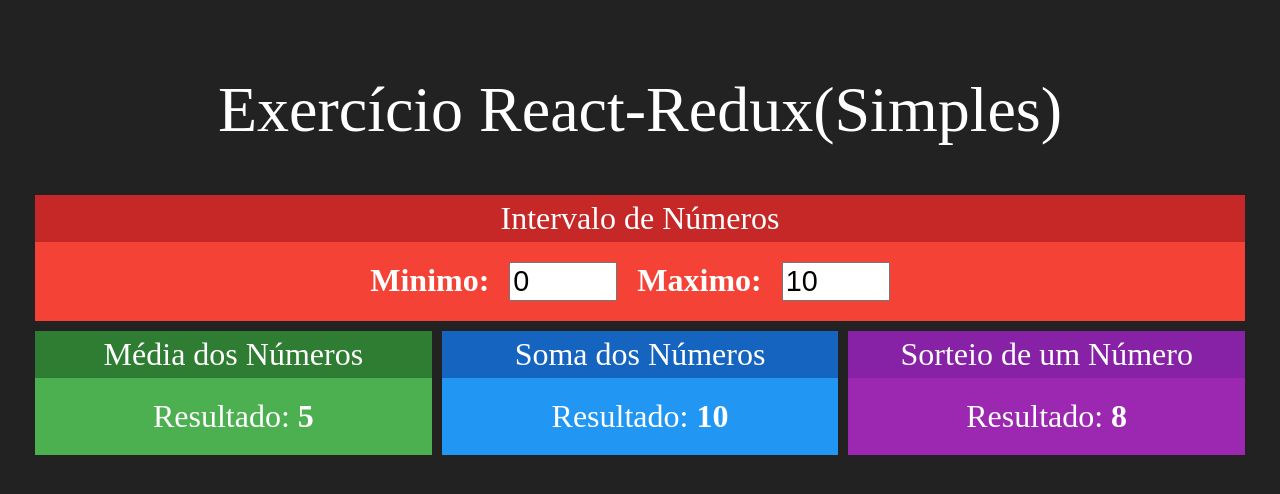
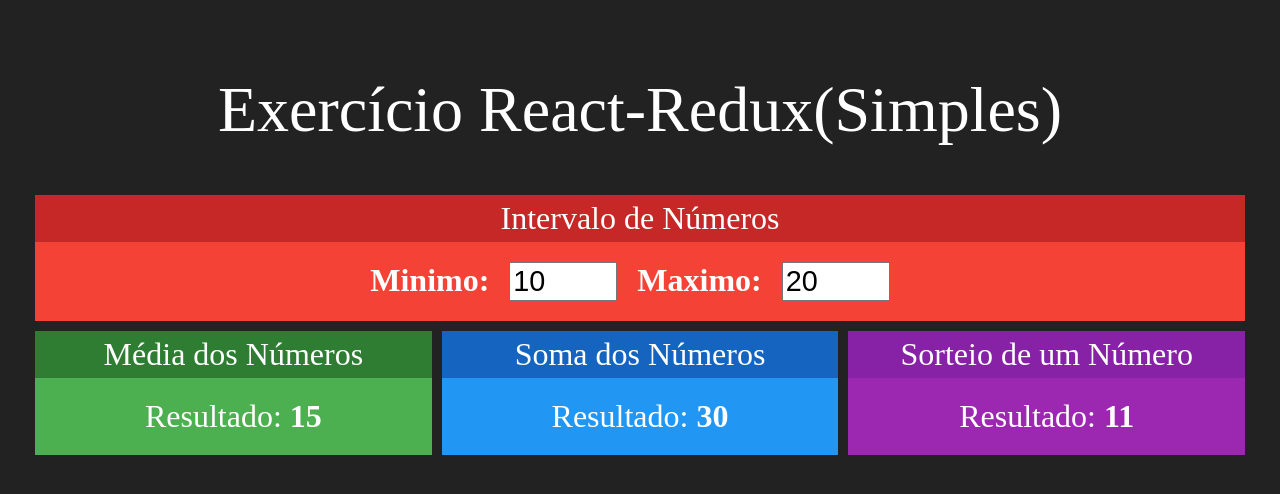
Before and after one commit to diogo-lima-flooxai/project-redux-state-management, a React (Create React App) app in the folder redux-simples/: page / in a window 1280 px wide. Shown: the top 494 px of the page. Built offline with nearby package versions, Linux system fonts and the light colour scheme.

Commit message:
feat: add logic using useState without redux

```diff
--- a/redux-simples/src/App.js
+++ b/redux-simples/src/App.js
@@ -1,4 +1,5 @@
 import './App.css';
+import { useState } from 'react';
 
 import Intervalo from './components/Intervalo';
 import Media from './components/Media';
@@ -6,16 +7,20 @@
 import Sorteio from './components/Sorteio';
 
 function App() {
+
+  const [min, setMin] = useState(10)
+  const [max, setMax] = useState(20)
+
   return (
     <div className="App">
       <h1>Exercício React-Redux(Simples)</h1>
       <div className='linha'>
-        <Intervalo></Intervalo>
+        <Intervalo  min={min} max={max} onMinChanged={setMin} onMaxChanged={setMax}></Intervalo>
       </div>
       <div className='linha'>
-        <Media></Media>
-        <Soma></Soma>
-        <Sorteio></Sorteio>
+        <Media min={min} max={max}></Media>
+        <Soma min={min} max={max}></Soma>
+        <Sorteio min={min} max={max}></Sorteio>
       </div>
     </div>
   );
--- a/redux-simples/src/components/Intervalo.jsx
+++ b/redux-simples/src/components/Intervalo.jsx
@@ -3,16 +3,17 @@
 import Card from './Card'
 
 export default props => {
+  const {min, max} = props
   return (
     <Card title='Intervalo de Números' red>
       <div className='Intervalo'>
         <span>
           <strong>Minimo:</strong>
-          <input type='number' value={0} readOnly />
+          <input type='number' value={min} onChange={e => props.onMinChanged(+e.target.value)} />
         </span>
         <span>
           <strong>Maximo:</strong>
-          <input type='number' value={10} readOnly />
+          <input type='number' value={max} onChange={e => props.onMaxChanged(+e.target.value)} />
         </span>
       </div>
     </Card>
--- a/redux-simples/src/components/Media.jsx
+++ b/redux-simples/src/components/Media.jsx
@@ -1,12 +1,13 @@
 import Card from './Card'
 
 export default props => {
+  const {min, max} = props
   return (
     <Card title='Média dos Números' green>
       <div>
         <span>
           <span>Resultado:</span>
-          <strong> 5</strong>
+          <strong> {(max + min ) / 2}</strong>
         </span>
       </div>
     </Card>
--- a/redux-simples/src/components/Soma.jsx
+++ b/redux-simples/src/components/Soma.jsx
@@ -1,12 +1,13 @@
 import Card from './Card'
 
 export default props => {
+  const {min, max} = props
   return (
     <Card title='Soma dos Números' blue>
       <div>
         <span>
           <span>Resultado:</span>
-          <strong> 10</strong>
+          <strong> { max + min}</strong>
         </span>
       </div>
     </Card>
--- a/redux-simples/src/components/Sorteio.jsx
+++ b/redux-simples/src/components/Sorteio.jsx
@@ -1,12 +1,14 @@
 import Card from './Card'
 
 export default props => {
+  const {min, max} = props
+  const aleatorio = parseInt(Math.random() * (max- min)) + min
   return (
     <Card title='Sorteio de um Número' purple>
       <div>
         <span>
           <span>Resultado:</span>
-          <strong> 8</strong>
+          <strong> {aleatorio}</strong>
         </span>
       </div>
     </Card>
```
